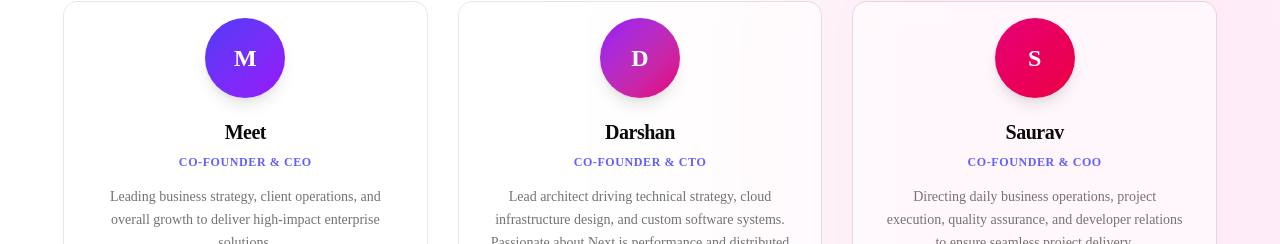
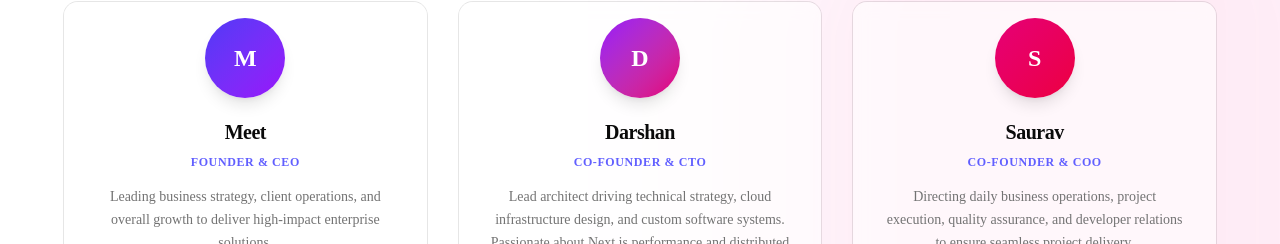
Before and after one commit to MEETT007/InGrowwth_Innovations, a Next.js app: page /about in a window 1280 px wide. Shown: the part 1668-1912 px from the top of the page. Built offline with nearby package versions, Linux system fonts and the light colour scheme.

Commit message:
fix: update Meet's role to Founder & CEO in About page

```diff
--- a/src/app/about/AboutClient.tsx
+++ b/src/app/about/AboutClient.tsx
@@ -50,7 +50,7 @@ const values = [
 const team = [
   {
     name: 'Meet',
-    role: 'Co-Founder & CEO',
+    role: 'Founder & CEO',
     desc: 'Leading business strategy, client operations, and overall growth to deliver high-impact enterprise solutions.',
     initials: 'M',
     gradient: 'from-indigo-600 to-purple-600',
```
